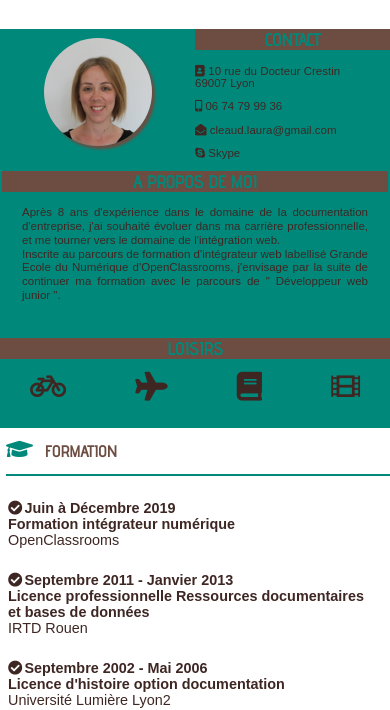
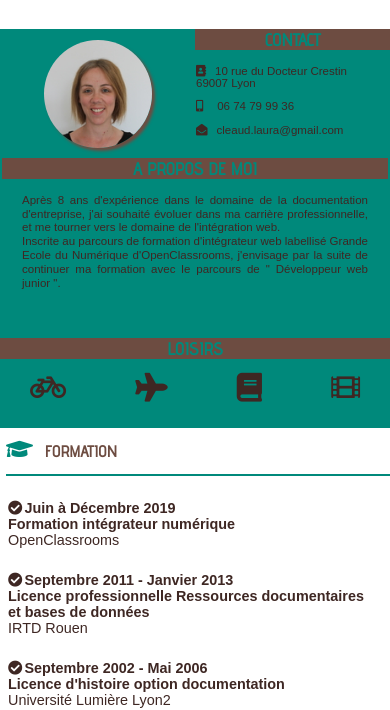
Before and after one commit to laura241/Projet2, a plain HTML site: page index.html in a window 390 px wide. Shown: the part 142-852 px from the top of the page. Drawn offline with Linux system fonts and the light colour scheme; files whose address does not match are found by name.

Commit message:
dernières maj responsive aside

```diff
--- a/Style.css
+++ b/Style.css
@@ -80,7 +80,7 @@ aside{
   	border-radius: 50%;
   	position: relative;
   	overflow: hidden;
-  	margin-top: 9px;
+  	margin-top: 11px;
   	box-shadow: 3px 3px 3px rgb(109,76,65)
 }
 
@@ -97,6 +97,7 @@ img{
 	font-style: normal;
   	font-variant: normal;
   	text-rendering: auto;
+  	margin-right: 9px;
   	-webkit-font-smoothing: antialiased;
 }
 
@@ -110,6 +111,7 @@ img{
 	font-family: "Font Awesome 5 free";
 	content: "\f3cd";
 	font-weight: 900;
+	margin-right: 14px;
 }
 
 .mail::before{
@@ -118,10 +120,6 @@ img{
 	font-weight: 900;
 }
 
-.skype::before{
-	font-family: "Font Awesome 5 Brands";
-	content: "\f17e";
-}
 
 #contact{
 	margin-left: 20px;
@@ -132,8 +130,8 @@ img{
 
 #Apropos{
 	text-align: justify;
-	margin-left: 30px;
-	margin-right: 30px;
+	margin-left: 20px;
+	margin-right: 20px;
 	height: 500px;
 	line-height: 1.7em;
 }
@@ -279,7 +277,7 @@ img{
 		width: 100%;
 		margin-left: 2px;
 		margin-right: 2px;
-		height: 167px;
+		height: 180px;
 	}
 
 	.asidePart:nth-child(4n){
@@ -298,20 +296,19 @@ img{
 	#boxphoto{
 		width: 108px;
 		height: 108px;
+		margin-bottom: 10px;
 	}
 
 
 	#contact{
 		font-size: 0.8em;
 		height: auto;
-		margin-left: 0;
+		margin-left: 1px;
 
 	}
 
 	#Apropos{
 		font-size: 0.8em;
-		margin-left: 20px;
-		margin-right: 20px;
 		line-height: 1.2em;
 	}
 
--- a/index.html
+++ b/index.html
@@ -6,7 +6,7 @@
 
 		<meta charset="utf-8"/>
 		<meta name="description" content="CV professionnel de Laura Cléaud Intégratrice Web" />
-		<meta name=viewport content="width=device-width, initial-scale=1">
+		<meta name=viewport content="width=device-width, initial-scale=1.0">
 		<link rel="stylesheet" href="Style.css"/>
 		<link href="https://use.fontawesome.com/releases/v5.0.6/css/all.css" rel="stylesheet">
 		<title>CV de Laura Cléaud</title>
@@ -43,20 +43,11 @@
 
 					<div id="contact">
 
-						<p><span class="Icon adress"></span>
+						<p><span class="Icon adress"></span>10 rue du Docteur Crestin 69007 Lyon</p>
 
-						10 rue du Docteur Crestin 69007 Lyon</p>
+						<p><span class="Icon tel"></span>06 74 79 99 36</p>
 
-						<p><span class="Icon tel"></span>
-
-						06 74 79 99 36</p>
-
-						<p><span class="Icon mail"></span>
-
-						cleaud.laura@gmail.com</p>
-
-						<p><span class="Icon skype"></span>
-						Skype</p>
+						<p><span class="Icon mail"></span>cleaud.laura@gmail.com</p>
 
 					</div>
 
```
